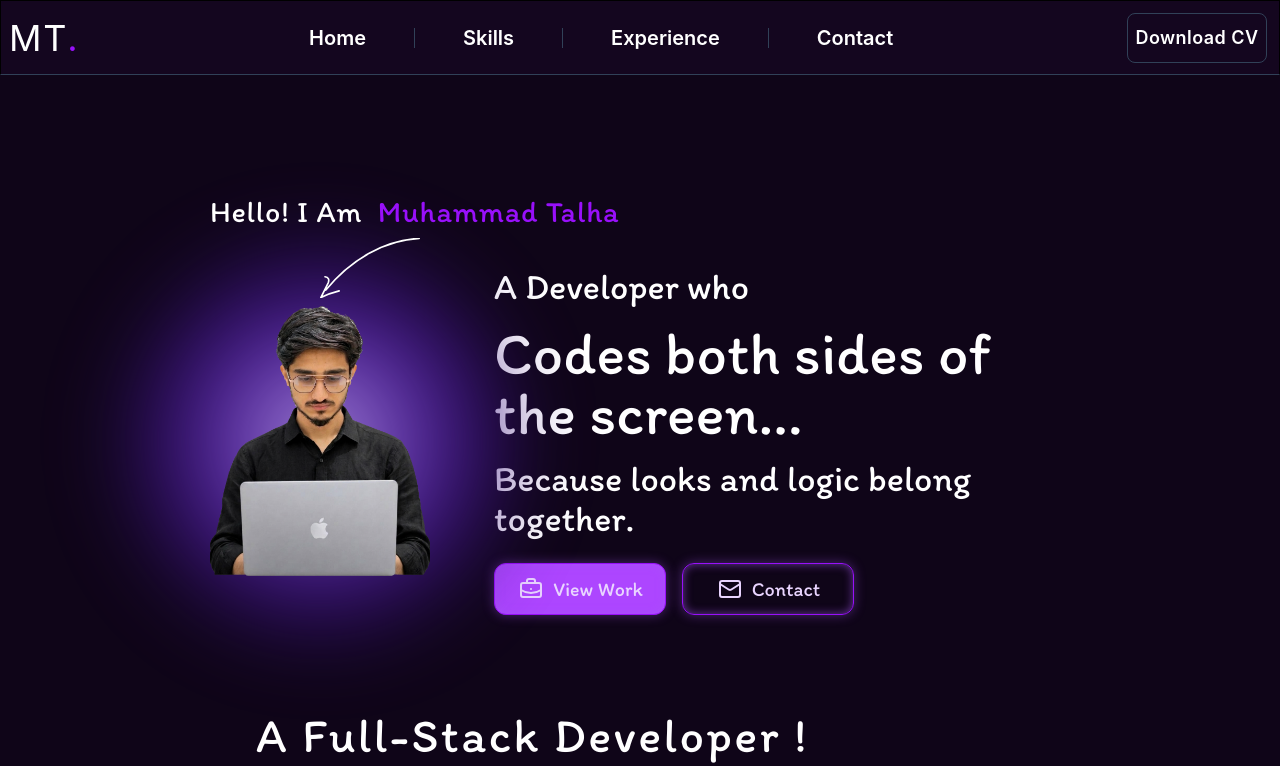
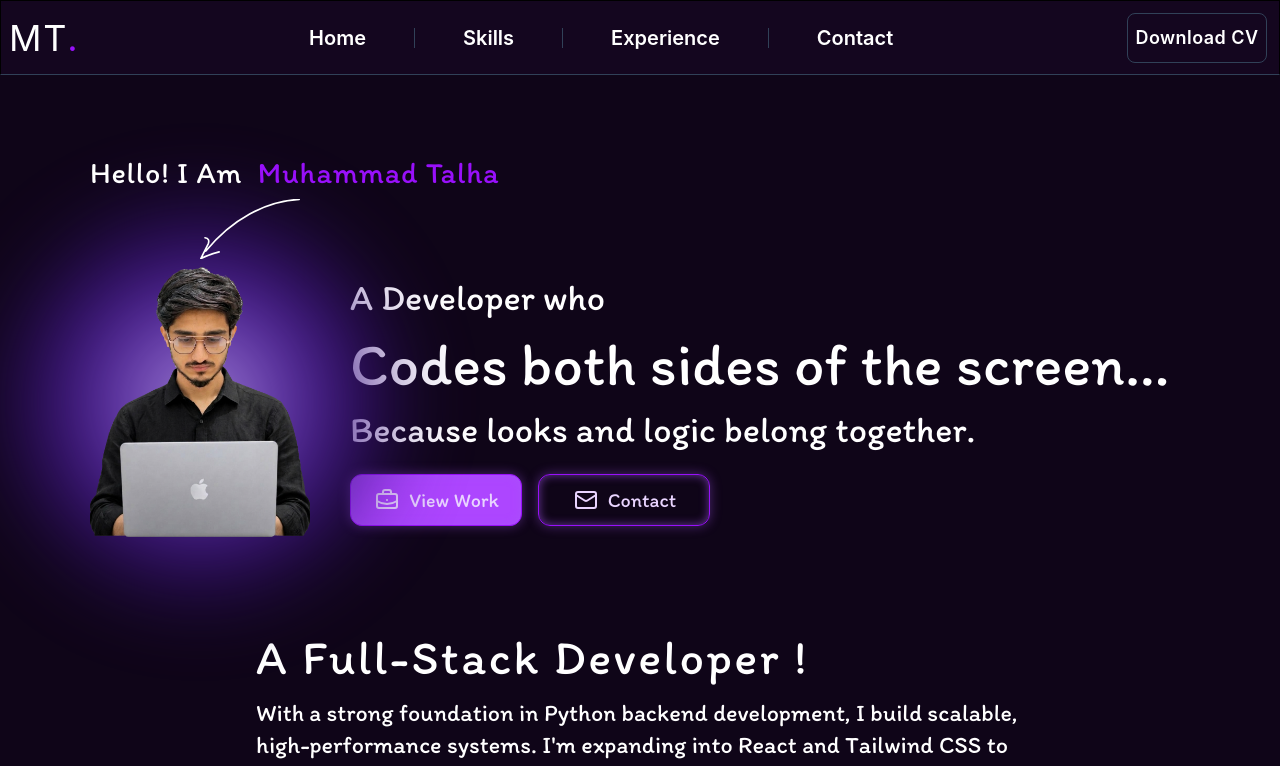
Before and after one commit to talha-zahid1/MyPortFolio, a React (Vite) app: page / in a window 1280 px wide. Shown: the top 766 px of the page. Built offline with nearby package versions, Linux system fonts and the light colour scheme; no server answers.

Commit message:
let's try again

```diff
--- a/src/Components/HeroSection.jsx
+++ b/src/Components/HeroSection.jsx
@@ -24,17 +24,17 @@ const HeroSection = () => {
       id="Home"
       className="relative overflow-x-clip text-white flex flex-col items-center flex-1 w-full bg-[#0f0518] px-4 md:px-8 py-6 md:py-12"
     >
-      <div className="w-full max-w-[860px]">
+      <div className="w-full max-w-[1100px]">
         {/* Personal Info */}
-        <div className="flex items-center justify-start gap-6 md:gap-16 pt-14 md:pt-36">
-          {/* Picture + Greeting + Arrow (sab picture ke relative) */}
+        <div className="flex items-center justify-start gap-4 md:gap-10 pt-14 md:pt-36">
+
           <motion.div
             initial="hidden"
             whileInView="show"
             viewport={{ once: false, amount: 0.2 }}
             className="relative shrink-0 h-[120px] w-[100px] md:h-[270px] md:w-[220px]"
           >
-            {/* Greeting + Arrow ek group: picture ke bilkul upar */}
+
             <div className="absolute bottom-full left-0 w-full mb-1 md:mb-2 flex flex-col z-20">
               <h2 className="whitespace-nowrap font-hero tracking-wide text-sm md:text-3xl">
                 Hello! I Am <span className="text-purple-600 pl-2">Muhammad Talha</span>
@@ -50,18 +50,18 @@ const HeroSection = () => {
             <img src={Picture} className="relative z-10 w-full h-full object-cover" alt="profile" />
           </motion.div>
 
-          {/* Text + Buttons */}
+
           <motion.div
             variants={container}
             initial="hidden"
             whileInView="show"
             viewport={{ once: false, amount: 0.2 }}
-            className="flex flex-col justify-center gap-1 md:gap-4 flex-1 min-w-0 max-w-[560px]"
+            className="flex flex-col justify-center gap-1 md:gap-4 flex-1 min-w-0"
           >
             <motion.p variants={item} className="font-hero text-xs md:text-4xl">
               A Developer who
             </motion.p>
-            <motion.h1 variants={item} className="font-hero text-lg md:text-6xl">
+            <motion.h1 variants={item} className="font-hero break-words text-lg md:text-6xl">
               Codes both sides of the screen...
             </motion.h1>
             <motion.p variants={item} className="font-hero text-xs md:text-4xl">
```
